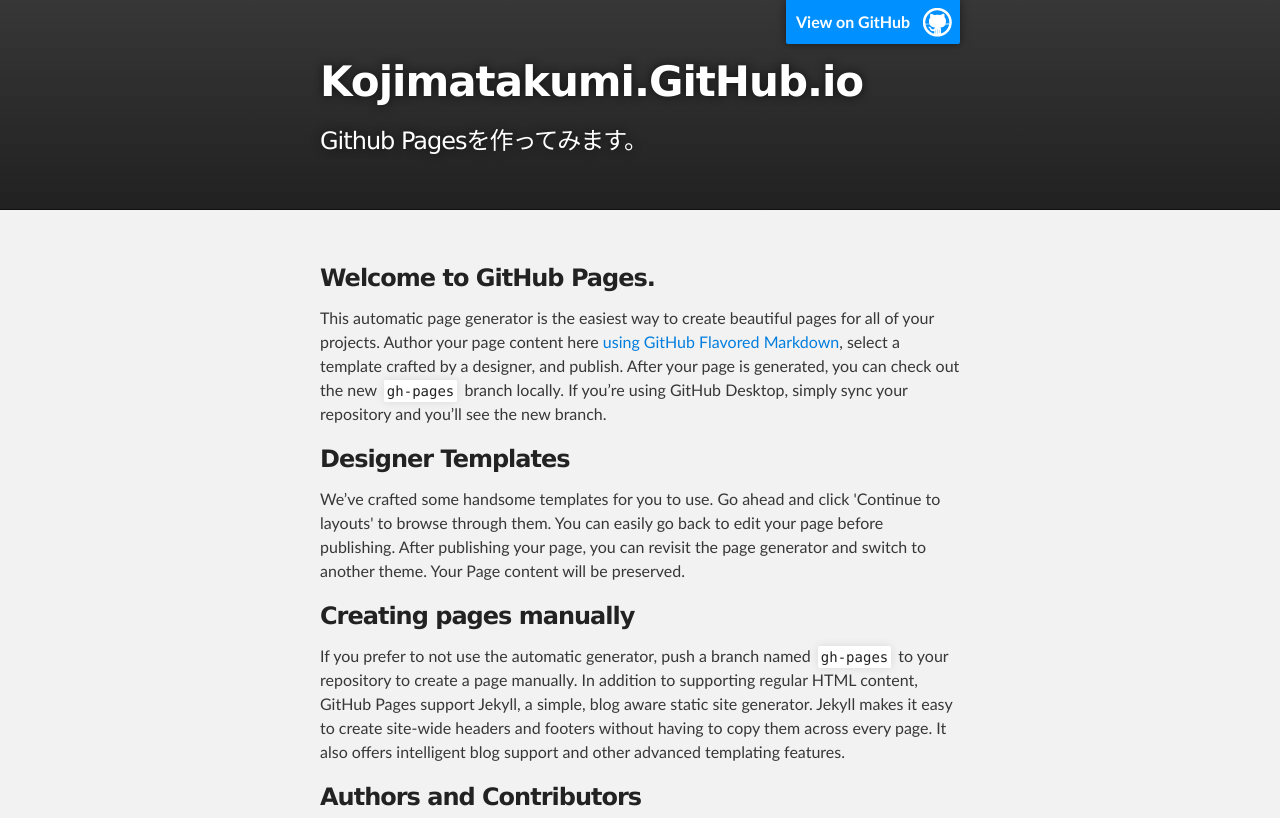
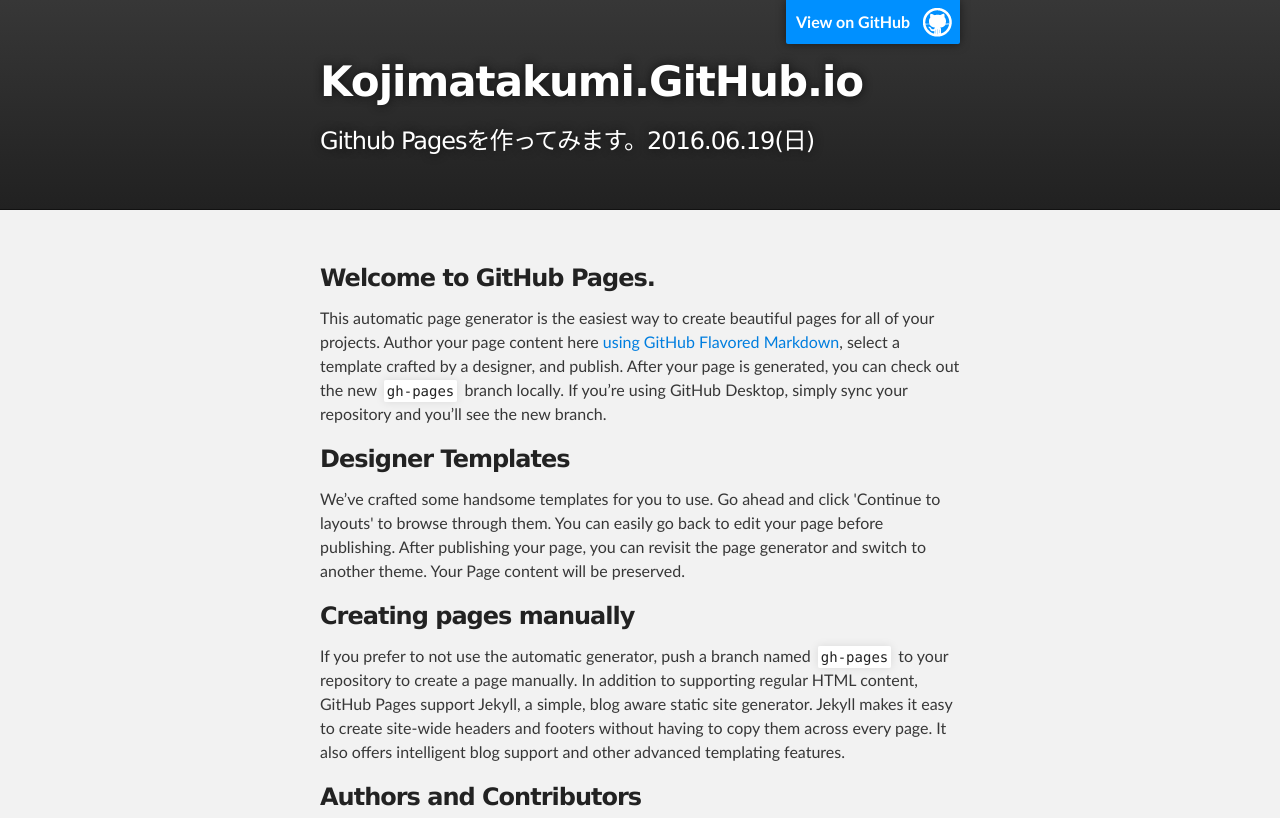
Before and after one commit to kojimatakumi/kojimatakumi.github.io, a plain HTML site: page index.html in a window 1280 px wide. Shown: the top 818 px of the page. Drawn offline with Linux system fonts and the light colour scheme.

Commit message:
Update index.html

```diff
--- a/index.html
+++ b/index.html
@@ -19,7 +19,7 @@
           <a id="forkme_banner" href="https://github.com/kojimatakumi">View on GitHub</a>
 
           <h1 id="project_title">Kojimatakumi.GitHub.io</h1>
-          <h2 id="project_tagline">Github Pagesを作ってみます。</h2>
+          <h2 id="project_tagline">Github Pagesを作ってみます。2016.06.19(日)  </h2>
 
         </header>
     </div>
```
